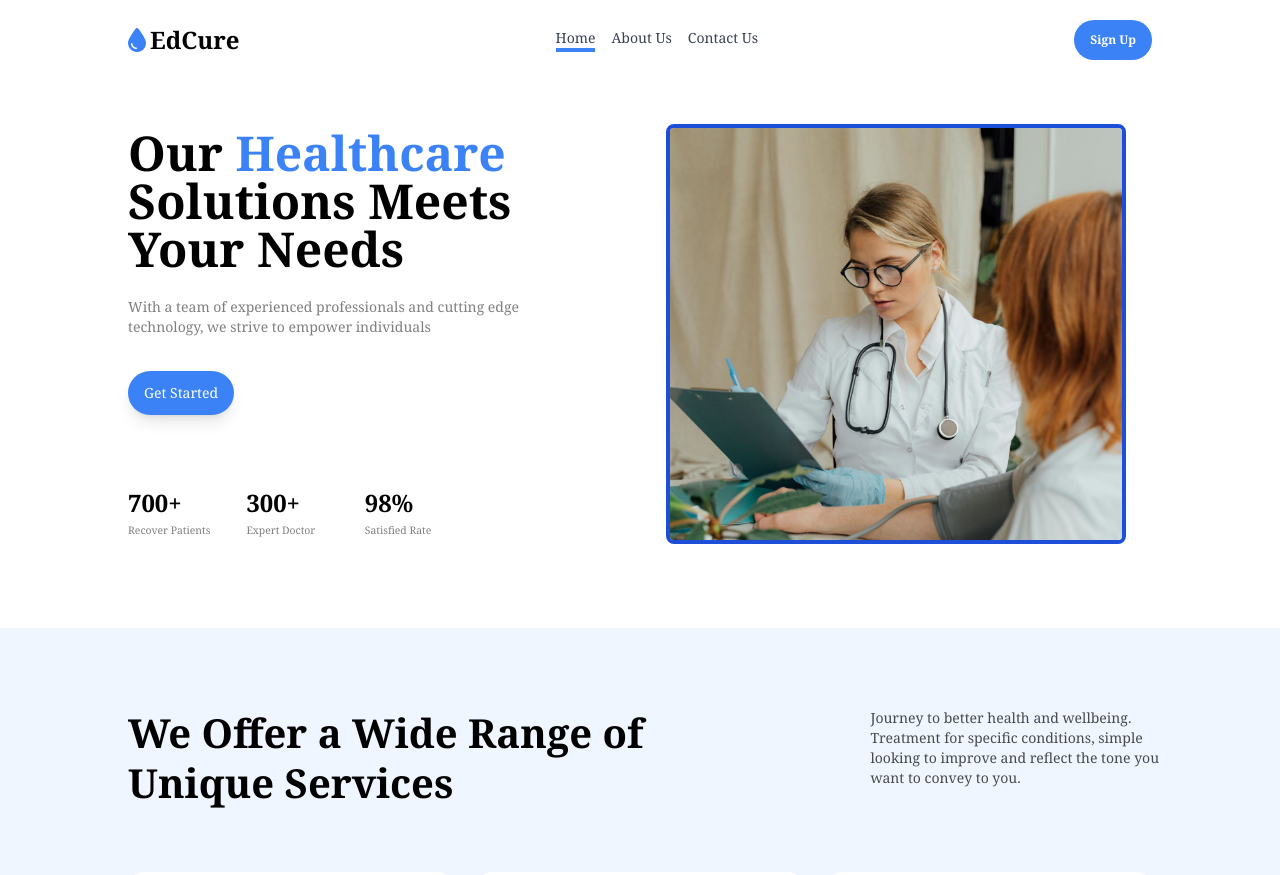
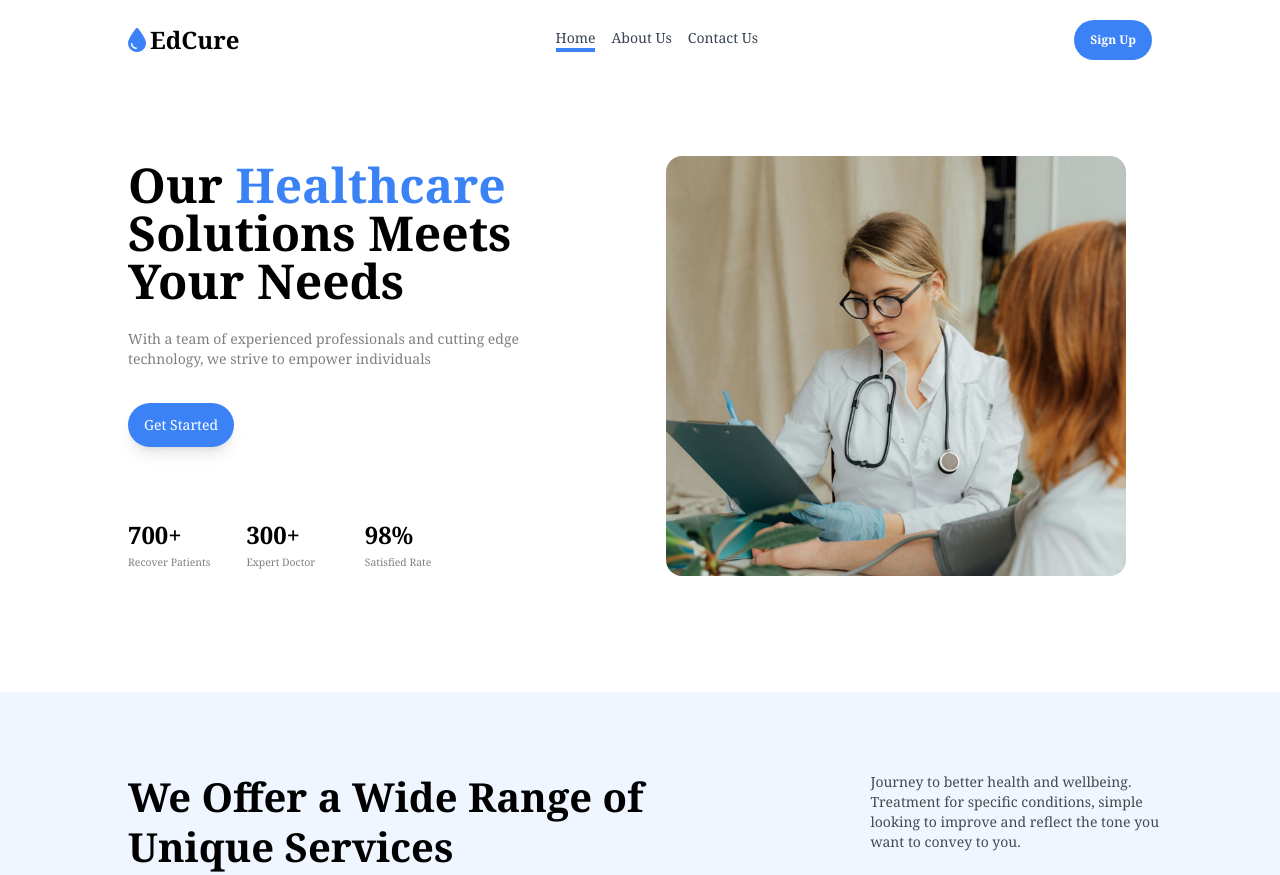
Before and after one commit to overcomer-v/Edcurex, a website: page public/index.html in a window 1280 px wide. Shown: the top 875 px of the page. Drawn offline with Linux system fonts and the light colour scheme.

Commit message:
improve design

```diff
--- a/public/index.html
+++ b/public/index.html
@@ -57,7 +57,7 @@
     </nav>
 
       <section
-        class="pt-12 pb-3 md:py-16 grid my-auto sm:grid-cols-1 gap-y-9 md:grid-cols-2 md:gap-y-4 items-center px-8 md:px-32"
+        class="pt-12 pb-3 md:py-24 grid my-auto sm:grid-cols-1 gap-y-9 md:grid-cols-2 md:gap-y-4 items-center px-8 md:px-32"
       >
         <div class="flex-col flex gap-6 md:w-[80%] w-full">
           <h1
@@ -75,7 +75,7 @@
         </div>
         <div class="flex row-span-2 justify-center">
           <img
-            class="md:w-[90%] h-[320px] md:h-[420px] object-cover rounded-lg border-4 border-blue-700"
+            class="md:w-[90%] h-[320px] md:h-[420px] object-cover rounded-2xl border-blue-700"
             src="media-files/pexels-shkrabaanthony-5214997-g3.jpg"
             alt=""
           />
```
Also changed, not shown: public/styles.css.
